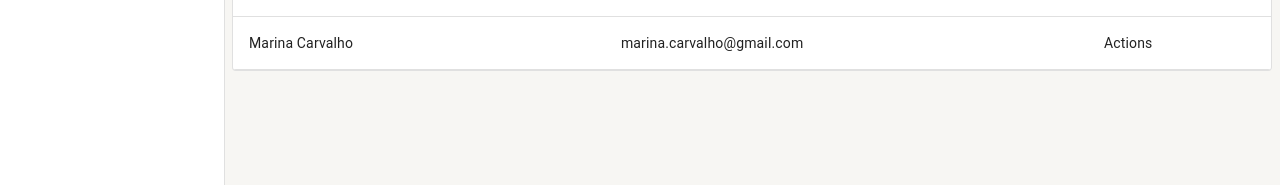
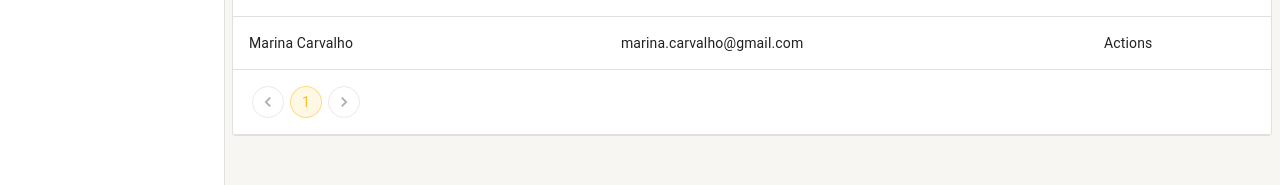
Before and after one commit to Joaovcarvalho23/CityPeople_Manager, a React (Create React App) app: page /people in a window 1280 px wide. Shown: the part 498-683 px from the top of the page. Built offline with nearby package versions, Linux system fonts and the light colour scheme; data requests are answered from the project's data file.

Commit message:
to fix: reinstalar o json-server para o funcionamento da paginação

```diff
--- a/src/pages/people/PeopleListing.tsx
+++ b/src/pages/people/PeopleListing.tsx
@@ -6,6 +6,8 @@ import { IPeopleListing, PeopleService } from '../../shared/services/api/people/
 import { UseDebounce } from '../../shared/hooks';
 import { LinearProgress, Paper, Table, TableBody, TableCell, TableContainer, TableFooter, TableHead, TableRow } from '@mui/material';
 import { Environment } from '../../shared/environment';
+import Pagination from '@mui/material/Pagination';
+import Stack from '@mui/material/Stack';
 
 export const PeopleListing: React.FC = () => {
   const [ isLoading, setIsLoading ] = useState(true);
@@ -18,11 +20,16 @@ export const PeopleListing: React.FC = () => {
     return searchParams.get('search') || '';
   }, [searchParams]);
 
+  const page = useMemo(() => {
+    return Number(searchParams.get('page') || '1');
+  }, [searchParams]);
+
+
   useEffect(() => {
     setIsLoading(true);
 
     debounce(() => {
-      PeopleService.getAll(1, search).then((resultado) => {
+      PeopleService.getAll(page, search).then((resultado) => {
         setIsLoading(false);
 
         if (resultado instanceof Error) {
@@ -37,7 +44,7 @@ export const PeopleListing: React.FC = () => {
 
     }); //este corpo executa a consulta ao banco de dados
 
-  }, [search]);
+  }, [search, page]);
 
   return (
     <PageBaseLayout
@@ -46,7 +53,7 @@ export const PeopleListing: React.FC = () => {
         <ListingTools
           newButtonText='New'
           showSearchInput
-          onChangeSearchText={(text) => setSearchParams({ search: text }, { replace: true })}
+          onChangeSearchText={(text) => setSearchParams({ search: text, page: '1' }, { replace: true })}
           searchText={search}
         />
       }
@@ -85,12 +92,23 @@ export const PeopleListing: React.FC = () => {
                 <TableCell colSpan={3}><LinearProgress variant='indeterminate'/></TableCell>
               </TableRow>
             )}
+
+            {/* {(totalCount > Environment.ROW_LIMIT) && ( */}
+            <TableRow>
+              <TableCell colSpan={3}>
+
+                <Stack spacing={2}>
+                  <Pagination page={page} count={Math.ceil(totalCount / Environment.ROW_LIMIT)} variant="outlined" color="primary"
+                    onChange={(e, newPage) => setSearchParams({ search, page: newPage.toString() }, { replace: true })}
+                  />
+                </Stack>
+
+              </TableCell>
+            </TableRow>
+            {/* )} */}
           </TableFooter>
-
         </Table>
       </TableContainer>
-
-
     </PageBaseLayout>
   );
 };
--- a/src/shared/services/api/people/PeopleService.ts
+++ b/src/shared/services/api/people/PeopleService.ts
@@ -46,13 +46,16 @@ const getById = async (id: number): Promise<IPeopleDetails | Error> => {
 
 const getAll = async (page = 1, filter = ''): Promise<TPeopleTotalCount | Error> => {
   try {
-    const { data } = await Api.get(`/people?_page=${page}&_limit=${Environment.ROW_LIMIT}`);
+    const { data, headers } = await Api.get(`/people?_page=${page}&_limit=${Environment.ROW_LIMIT}`);
 
     const filteredData = data.filter((person: IPeopleListing) => {
       return person.fullName.toLowerCase().includes(filter.toLowerCase());
     }); //filtrando para o campo de busca
 
-    const totalCount = filteredData.length;
+    const totalCount = Number(headers['x-total-count']);
+    // const totalCount = Number(headers['x-total-count'] || Environment.ROW_LIMIT);
+    // const totalCount = filteredData.lenght;
+
 
     return {
       data: filteredData, //retorna a busca filtrada
```
